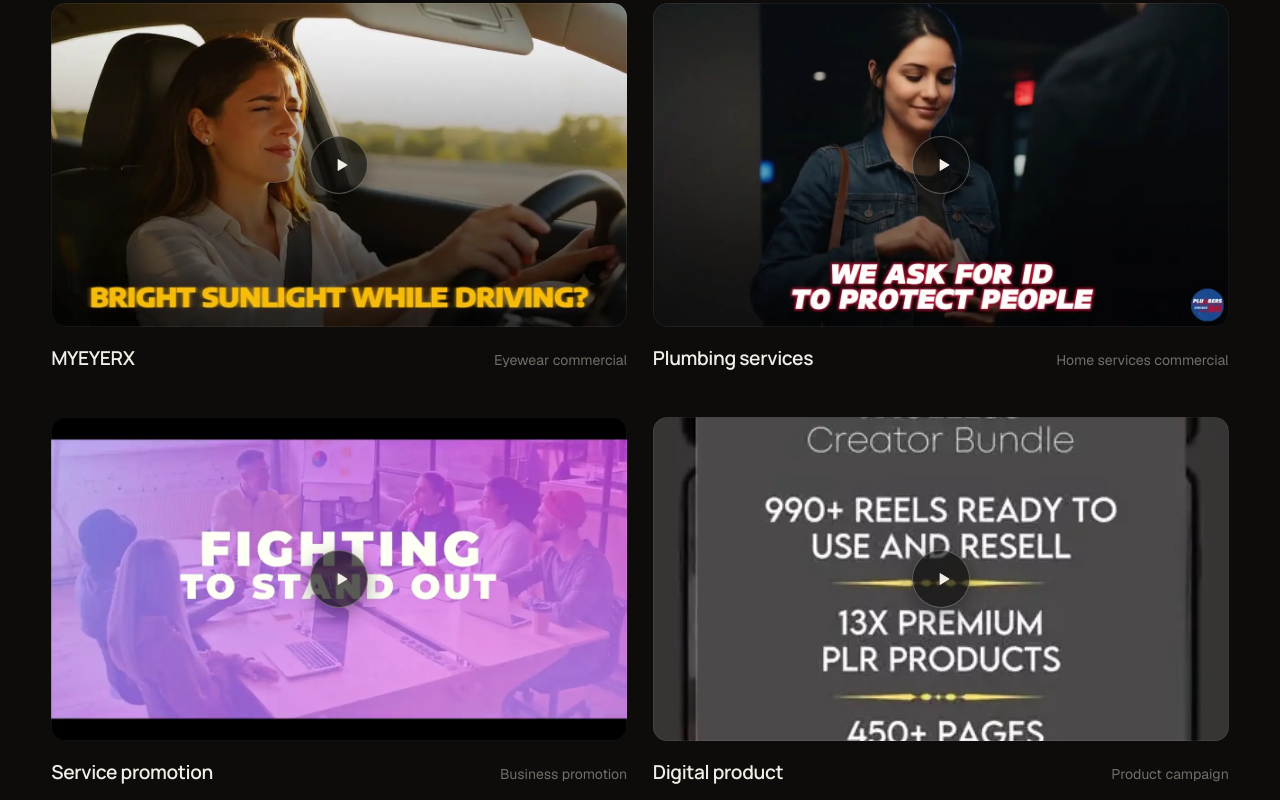
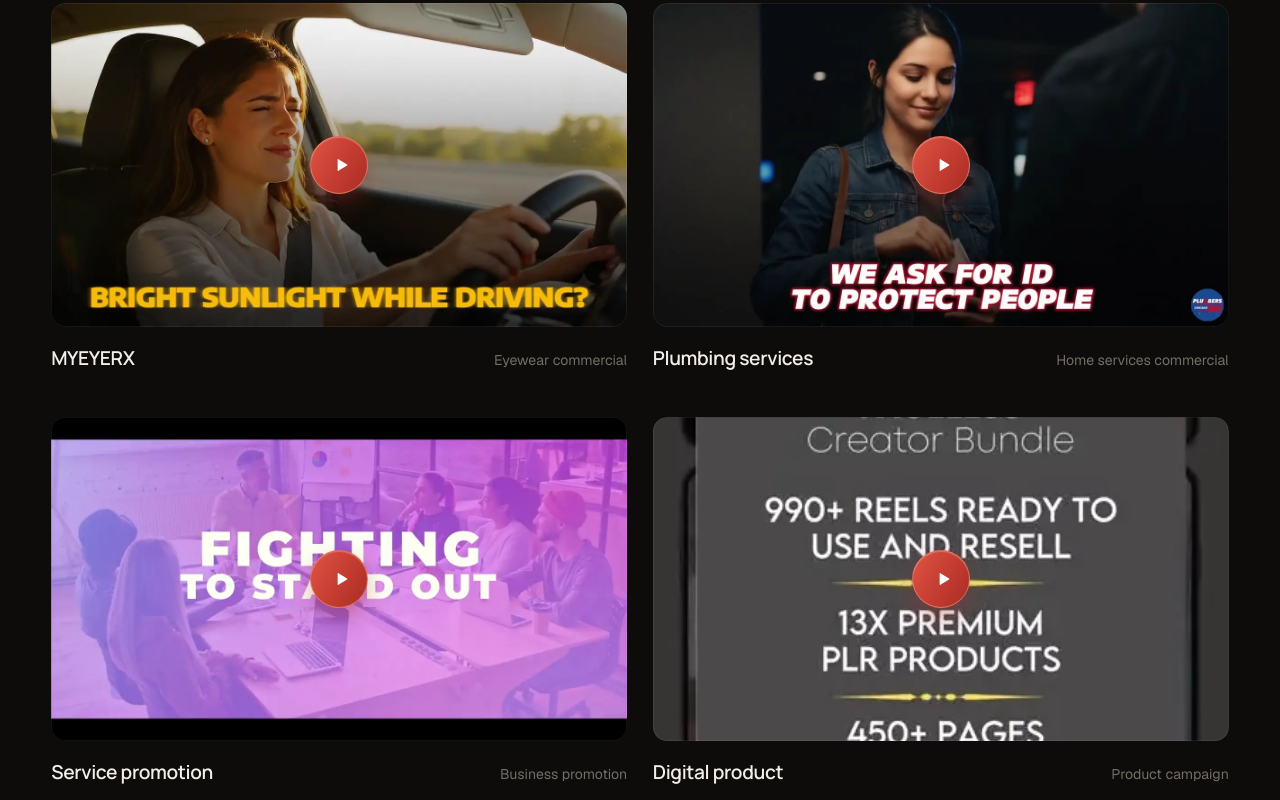
Before and after one commit to Shadow-134-code/digital, a Next.js app: page /work in a window 1280 px wide. Shown: the part 1640-2440 px from the top of the page. Built offline with nearby package versions, Linux system fonts and the light colour scheme.

Commit message:
Add files via upload

```diff
--- a/app/globals.css
+++ b/app/globals.css
@@ -372,18 +372,15 @@ p { color: var(--muted); text-wrap: pretty; }
 .play-badge {
   position: absolute; inset: 0; z-index: 2; width: 58px; height: 58px; margin: auto;
   display: grid; place-items: center; border-radius: 50%;
-  background: rgba(13, 12, 11, 0.55); color: var(--text);
-  border: 1px solid rgba(242, 236, 228, 0.3);
-  -webkit-backdrop-filter: blur(8px); backdrop-filter: blur(8px);
-  transition: scale .4s var(--ease-out), background-color .3s ease, border-color .3s ease;
+  /* Solid brand-red button on every device (no blur, so it looks the same on phones). */
+  background: var(--grad-btn); color: #fff;
+  border: 1px solid rgba(250, 175, 150, 0.45);
+  box-shadow: inset 0 1px rgba(255, 255, 255, 0.2), 0 10px 28px -8px rgba(169, 44, 38, 0.75);
+  transition: scale .4s var(--ease-out), opacity .25s ease, box-shadow .3s ease;
 }
 .play-badge svg { translate: 2px 0; }
 .play-badge--lg { width: 76px; height: 76px; }
-/* Phones and tablets: a solid badge (the blur renders unevenly on mobile browsers). */
-@media (hover: none) {
-  .play-badge { -webkit-backdrop-filter: none; backdrop-filter: none; background: rgba(13, 12, 11, 0.68); box-shadow: 0 6px 20px rgba(0, 0, 0, 0.35); }
-}
-button:hover > .play-badge { scale: 1.08; background: var(--accent); border-color: var(--accent); }
+button:hover > .play-badge { scale: 1.08; box-shadow: inset 0 1px rgba(255, 255, 255, 0.25), 0 14px 34px -8px rgba(209, 60, 44, 0.9); }
 
 /* Crossed service ribbons: the original HZ "X" (red strip in front, dark strip behind, same centre line).
    On phones they become two straight strips, as on the original site. */
@@ -897,7 +894,7 @@ button:hover > .play-badge { scale: 1.08; background: var(--accent); border-colo
   position: fixed; top: 0; left: 0; z-index: var(--z-cursor);
   width: 76px; height: 76px; margin: -38px 0 0 -38px;
   display: grid; place-items: center; border-radius: 50%;
-  background: var(--accent); color: var(--on-accent);
+  background: var(--grad-btn); color: #fff; box-shadow: 0 10px 28px -8px rgba(169, 44, 38, 0.75);
   font-family: var(--ff-mono); font-size: 0.72rem; letter-spacing: 0.08em; text-transform: uppercase;
   pointer-events: none; scale: 0; opacity: 0;
   transition: scale .35s var(--ease-out), opacity .25s ease;
@@ -905,7 +902,8 @@ button:hover > .play-badge { scale: 1.08; background: var(--accent); border-colo
 .cursor-badge[data-visible="true"] { scale: 1; opacity: 1; }
 @media (hover: hover) and (pointer: fine) {
   [data-cursor] { cursor: none; }
-  [data-cursor] .play-badge { opacity: 0; }
+  /* The red play button stays visible; only while the mouse is over the video does the moving cursor badge take its place. */
+  [data-cursor]:hover .play-badge { opacity: 0; }
 }
 
 /* ---------- Responsive ---------- */
@@ -934,8 +932,8 @@ button:hover > .play-badge { scale: 1.08; background: var(--accent); border-colo
   .sel-art-1 { grid-column: 1; }
   .sel-art-2 { grid-column: 2; }
   .work-grid--websites { grid-template-columns: repeat(3, minmax(0, 1fr)); }
-  .work-grid--websites .work-meta { flex-direction: column; gap: 2px; }
-  .work-grid--websites .work-meta p { text-align: left; }
+  .work-grid--websites .work-meta, .work-grid--films .work-meta { flex-direction: column; gap: 2px; }
+  .work-grid--websites .work-meta p, .work-grid--films .work-meta p { text-align: left; }
   .service-block { grid-template-columns: minmax(0, 1fr); }
   .footer-main { grid-template-columns: repeat(2, minmax(0, 1fr)); }
   .footer-brand { grid-column: 1 / -1; }
```
